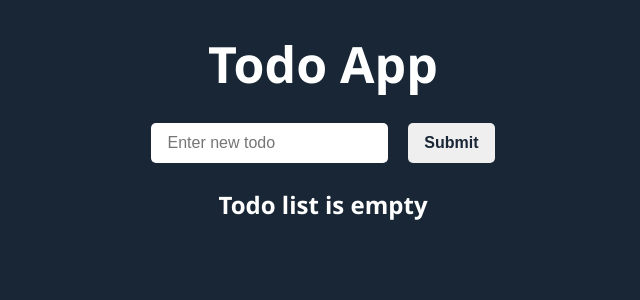
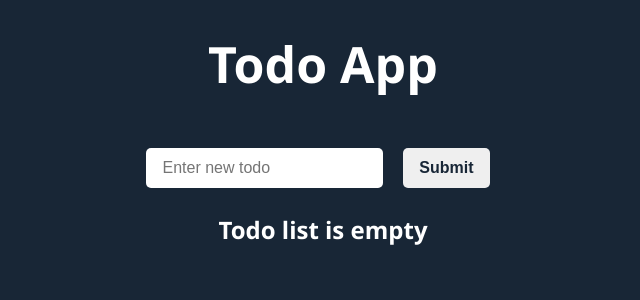
Before and after one commit to alpetrushkin/todo-app-v1, a React (Create React App) app: page / in a window 1280 px wide. Shown: the top 300 px of the page, without its empty margins (317-957 px from the left). Built offline with nearby package versions, Linux system fonts and the light colour scheme.

Commit message:
использование Button в TodoForm

```diff
--- a/src/App.js
+++ b/src/App.js
@@ -30,7 +30,6 @@ function App() {
    }
 
    const completedTodosCount = todos.filter((todo) => todo.isCompleted).length
-   console.log(completedTodosCount)
 
    return (
       <div className="App">
--- a/src/components/Todos/TodoForm.js
+++ b/src/components/Todos/TodoForm.js
@@ -1,5 +1,6 @@
 import React, {useState} from 'react';
 import s from './TodoForm.module.css';
+import Button from "../UI/Button";
 
 const TodoForm = ({addTodo}) => {
     const [text, setText] = useState('')
@@ -18,7 +19,7 @@ const TodoForm = ({addTodo}) => {
                     value={text}
                     onChange={(event) => setText(event.currentTarget.value)}
                 />
-                <button>Submit</button>
+                <Button type="submit" title="Submit">Submit</Button>
             </form>
         </div>
     );
--- a/src/components/Todos/TodosAction.js
+++ b/src/components/Todos/TodosAction.js
@@ -9,7 +9,7 @@ const TodosAction = ({resetTodos, clearTodos, completedTodosExist}) => {
          <Button title="Reset Todos" onClick={resetTodos}>
             <RiRefreshLine/>
          </Button>
-         <Button title="Clear Completed Todos" onClick={clearTodos} disabled={completedTodosExist}>
+         <Button title="Clear Completed Todos" onClick={clearTodos} disabled={!completedTodosExist}>
             <RiDeleteBin2Line/>
          </Button>
       </div>
--- a/src/components/UI/Button.js
+++ b/src/components/UI/Button.js
@@ -1,12 +1,13 @@
 import React from 'react';
 import s from './Button.module.css';
 
-const Button = ({onClick, children, title, disabled = false}) => {
+const Button = (props) => {
+   const {children, disabled = false} = props
+
    return (
       <button
+         {...props}
          className={s.button}
-         title={title}
-         onClick={onClick}
          disabled={disabled}
       >
          {children}
```
